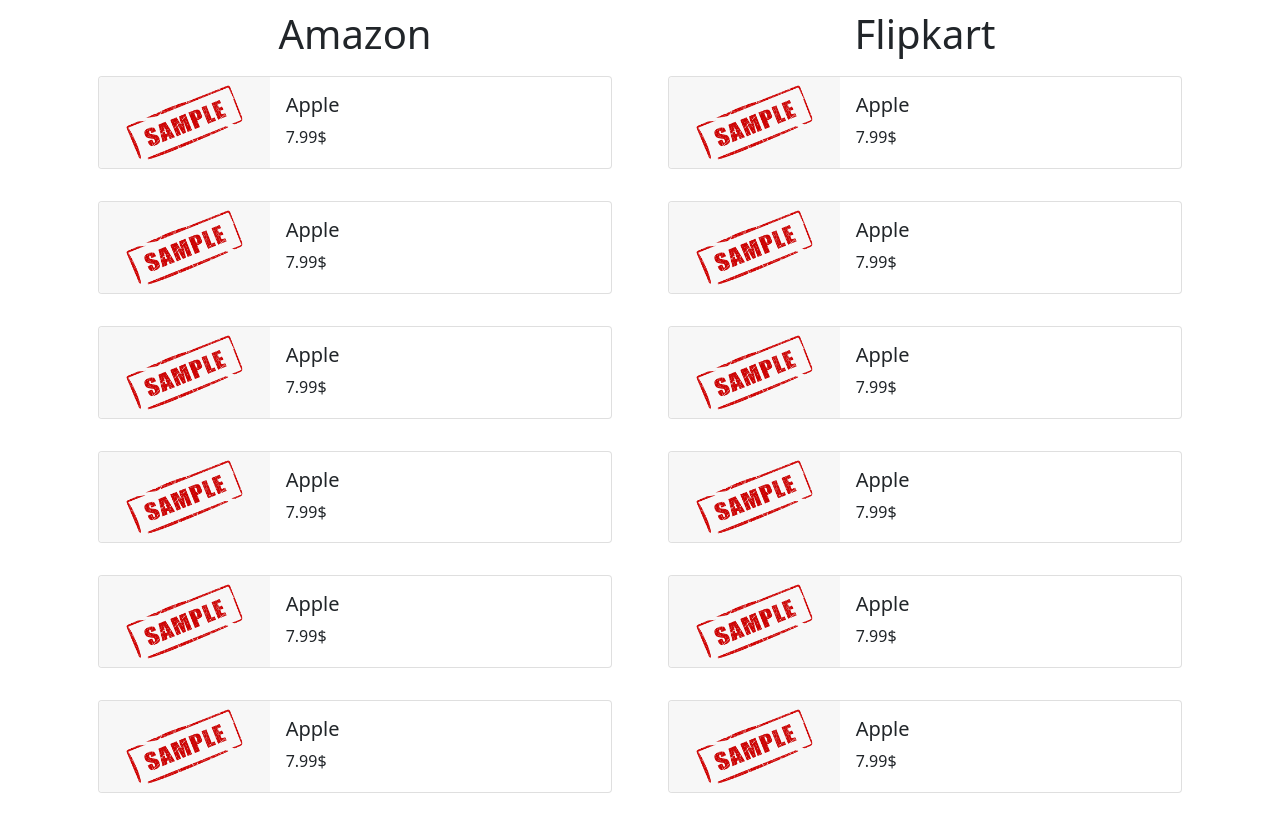
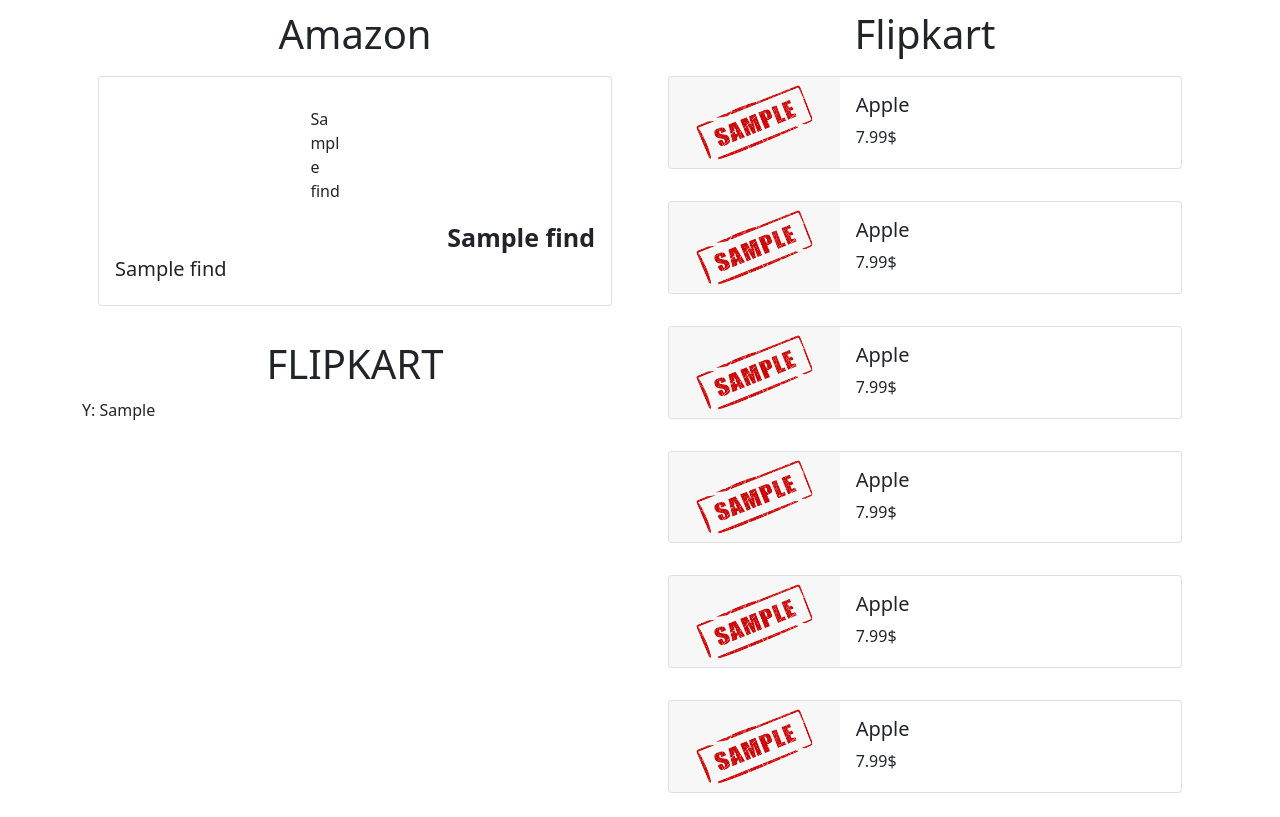
Before and after one commit to mayankkataria/Ecommerce-Price-Comparison, a Flask app: template flaskr/templates/products.html in a window 1280 px wide. Shown: the part 72-889 px from the top of the page. Run offline with Flask 2, Linux system fonts and the light colour scheme; the template is opened without the code that fills it: most values are stand-ins (such as "Sample title", 1, 10 or a date in 2020).

Commit message:
web scraping

```diff
--- a/flaskr/app.py
+++ b/flaskr/app.py
@@ -1,10 +1,47 @@
 from flask import Flask, render_template
+# from flask_sqlalchemy import SQLAlchemy
+# import redis
+from  selenium import webdriver
+from bs4 import BeautifulSoup
 
 app = Flask(__name__)
 
+app.config['SQLALCHEMY_DATABASE_URI'] = 'mysql://root:@localhost/Ecommerce'
+# db = SQLAlchemy(app)
+
+# r = redis.StrictRedis(url='redis://:root.redislabs.com@:8085/Ecommerce')
+# class Products(db.Model):
+#     id = db.Column(db.String(50), unique=True, primary_key=True)
+#     name = db.Column(db.String(50), nullable=False)
+#     image_url = db.Column(db.String(50), nullable=False)
+#     price = db.Column(db.String(10), nullable=False)
+#     date = db.Column(db.String(12), nullable=False)
+
 @app.route('/')
 def products():
-    return render_template("products.html")
+    # ------------Scrape on amazon--------------
+    options = webdriver.ChromeOptions()
+    options.add_argument('--incognito')
+    options.add_argument('--headless')
+    options.add_argument('--disable-extensions')
+    options.add_argument('start-maximized')
+    options.add_argument('disable-infobars')
+    browserdriver = webdriver.Chrome(chrome_options=options, executable_path=r'/home/stonex/Desktop/Training/chromedriver')
+    search = 'smartphone'
+    url = 'https://www.amazon.com/s?k='
+    browserdriver.get(url+search)
+    content = browserdriver.page_source
+    soup = BeautifulSoup(content, 'html.parser')
+    amazon_search_area = soup.findAll('div', 's-result-item')
+    print('--------------------------------------area------------------------------------------: ', amazon_search_area)
+    url = 'https://www.flipkart.com/s?k='
+    browserdriver.get(url+search)
+    content = browserdriver.page_source
+    soup = BeautifulSoup(content, 'html.parser')
+    flipkart_search_area = soup.findAll('div', '_13oc-S')
+    # -----------Scrape on flipkart-------------
+
+    return render_template("products.html", amazon_area=amazon_search_area, flipkart_area=flipkart_search_area)
 
 @app.route('/history/<product>')
 def history(product):
--- a/flaskr/templates/products.html
+++ b/flaskr/templates/products.html
@@ -15,7 +15,8 @@
 <body>
   <nav class="navbar navbar-expand-lg navbar-dark bg-dark p-3">
     <a class="navbar-brand" href="#">Products</a>
-    <button class="navbar-toggler" type="button" data-toggle="collapse" data-target="#navbarSupportedContent" aria-controls="navbarSupportedContent" aria-expanded="false" aria-label="Toggle navigation">
+    <button class="navbar-toggler" type="button" data-toggle="collapse" data-target="#navbarSupportedContent"
+      aria-controls="navbarSupportedContent" aria-expanded="false" aria-label="Toggle navigation">
       <span class="navbar-toggler-icon"></span>
     </button>
   </nav>
@@ -24,98 +25,37 @@
       <div class="col list-col">
         <h1>Amazon</h1>
         <ul class="list-group">
-          <a href="{{ url_for( 'history' , product='Y' ) }}" style="text-decoration: none;">
+
+          {% for x in amazon_area %}
+          <!-- X = {{ x }}<br><br> -->
+          {% if x.find('img','s-image') != None and x.find('span', 'a-size-medium a-color-base a-text-normal') != None and x.find('span', 'a-offscreen') != None %}
+
+          <a href="{{ url_for( 'history' , product={name: x.find('span', 'a-size-medium a-color-base a-text-normal'),
+          price: x.find('span', 'a-offscreen'), image: x.find('img','s-image')} ) }}" style="text-decoration: none;">
             <li class="list-group-item">
               <div class="card mb-3" style="max-width: 540px;">
-                <div class="row g-0">
+                <div class="row g-0" style="align-self: center; margin-top: 30px;">
                   <div class="col-md-4">
-                    <img src="{{ url_for('static', filename='sample.png') }}" class="img-fluid rounded-start">
-                  </div>
-                  <div class="col-md-8">
-                    <div class="card-body">
-                      <h5 class="card-title">Apple</h5>
-                      <p class="card-text">7.99$</p>
+                    <!-- <img src="{{ url_for('static', filename='sample.png') }}" class="img-fluid rounded-start"> -->
+                    {{ x.find('img','s-image') | safe }}
+                  <!-- </div> -->
+                  <!-- <div class="col-md-8"> -->
                   </div>
                 </div>
+                    <div class="card-body">
+                      <p class="card-text" style="font-weight: bold; font-size: 25px; text-align: end; margin-bottom: 0;">{{ x.find('span', 'a-offscreen') | safe }}</p>
+                      <!-- <h5 class="card-title">{{ x.find('img')['alt'] | safe }}</h5> -->
+                      <h5 class="card-title">{{ x.find('span', 'a-size-medium a-color-base a-text-normal') | safe }}</h5>
                     </div>
               </div>
             </li>
           </a>
-          <li class="list-group-item">
-            <div class="card mb-3" style="max-width: 540px;">
-              <div class="row g-0">
-                <div class="col-md-4">
-                  <img src="{{ url_for('static', filename='sample.png') }}" class="img-fluid rounded-start">
-                </div>
-                <div class="col-md-8">
-                  <div class="card-body">
-                    <h5 class="card-title">Apple</h5>
-                    <p class="card-text">7.99$</p>
-                  </div>
-                </div>
-              </div>
-            </div>
-          </li>
-          <li class="list-group-item">
-            <div class="card mb-3" style="max-width: 540px;">
-              <div class="row g-0">
-                <div class="col-md-4">
-                  <img src="{{ url_for('static', filename='sample.png') }}" class="img-fluid rounded-start">
-                </div>
-                <div class="col-md-8">
-                  <div class="card-body">
-                    <h5 class="card-title">Apple</h5>
-                    <p class="card-text">7.99$</p>
-                  </div>
-                </div>
-              </div>
-            </div>
-          </li>
-          <li class="list-group-item">
-            <div class="card mb-3" style="max-width: 540px;">
-              <div class="row g-0">
-                <div class="col-md-4">
-                  <img src="{{ url_for('static', filename='sample.png') }}" class="img-fluid rounded-start">
-                </div>
-                <div class="col-md-8">
-                  <div class="card-body">
-                    <h5 class="card-title">Apple</h5>
-                    <p class="card-text">7.99$</p>
-                  </div>
-                </div>
-              </div>
-            </div>
-          </li>
-          <li class="list-group-item">
-            <div class="card mb-3" style="max-width: 540px;">
-              <div class="row g-0">
-                <div class="col-md-4">
-                  <img src="{{ url_for('static', filename='sample.png') }}" class="img-fluid rounded-start">
-                </div>
-                <div class="col-md-8">
-                  <div class="card-body">
-                    <h5 class="card-title">Apple</h5>
-                    <p class="card-text">7.99$</p>
-                  </div>
-                </div>
-              </div>
-            </div>
-          </li>
-          <li class="list-group-item">
-            <div class="card mb-3" style="max-width: 540px;">
-              <div class="row g-0">
-                <div class="col-md-4">
-                  <img src="{{ url_for('static', filename='sample.png') }}" class="img-fluid rounded-start">
-                </div>
-                <div class="col-md-8">
-                  <div class="card-body">
-                    <h5 class="card-title">Apple</h5>
-                    <p class="card-text">7.99$</p>
-                  </div>
-                </div>
-              </div>
-            </div>
-          </li>
+          {% endif %}
+          {% endfor %}
+          <h1>FLIPKART</h1>
+          {% for y in flipkart_area %}
+            Y: {{ y }}
+          {% endfor %}
         </ul>
       </div>
       <div class="col list-col">
```
Also changed, not shown: 1 other file. Lines whose indentation alone changed are shown as unchanged.
